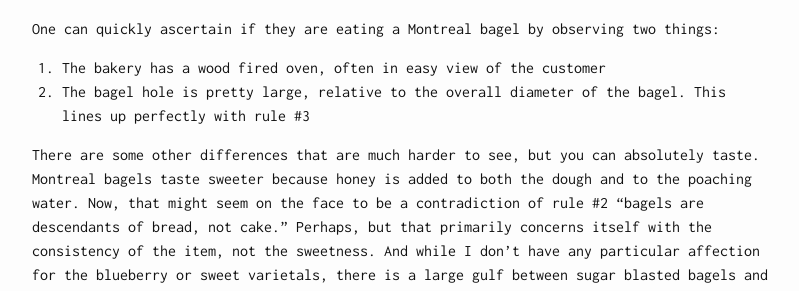
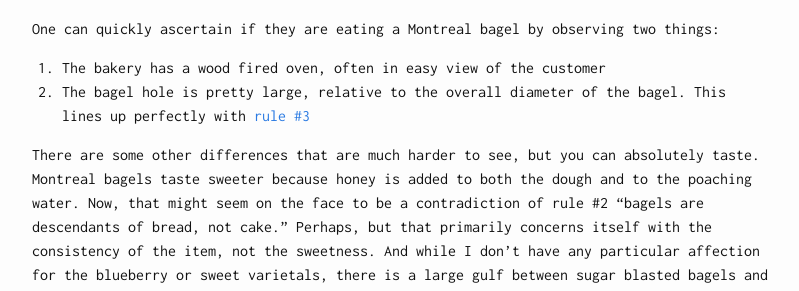
Before and after one commit to jeremiak/bagel-blog, a Jekyll site: the page built from _posts/2016-03-13-black-seed-bagels-soho.md, in a window 1280 px wide and 900 px high, scrolled down 648 px. Shown: the part 177-468 px from the top of the window, without its empty margins (238-1037 px from the left). Built offline with Jekyll 4.4.1, drawn with Linux system fonts in a browser that asks for light colours; nearby versions of some CDN libraries; part of the change alters nothing that is shown.

```diff
--- a/_posts/2016-03-13-black-seed-bagels-soho.md
+++ b/_posts/2016-03-13-black-seed-bagels-soho.md
@@ -47,7 +47,7 @@ Now, I think there are roughly three types of bagels worth eating, and a fourth
 One can quickly ascertain if they are eating a Montreal bagel by observing two things:
 
 0. The bakery has a wood fired oven, often in easy view of the customer
-0. The bagel hole is pretty large, relative to the overall diameter of the bagel. This lines up perfectly with rule #3
+0. The bagel hole is pretty large, relative to the overall diameter of the bagel. This lines up perfectly with [rule #3](/about)
 
 There are some other differences that are much harder to see, but you can absolutely taste. Montreal bagels taste sweeter because honey is added to both the dough and to the poaching water. Now, that might seem on the face to be a contradiction of rule #2 “bagels are descendants of bread, not cake.” Perhaps, but that primarily concerns itself with the consistency of the item, not the sweetness. And while I don’t have any particular affection for the blueberry or sweet varietals, there is a large gulf between sugar blasted bagels and some additive honey.
 
```
